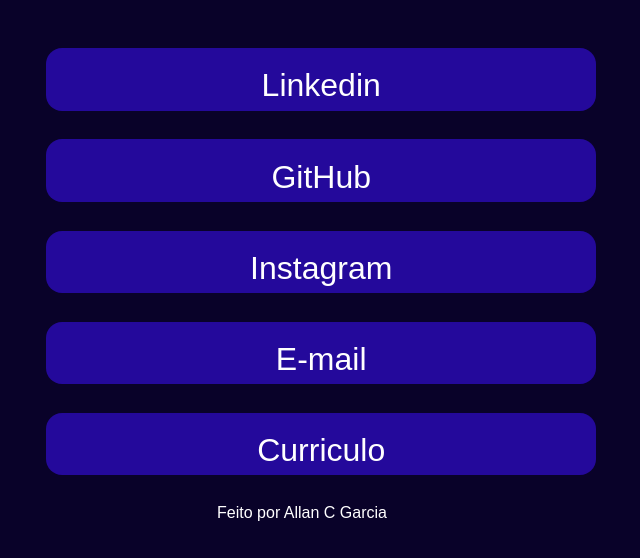
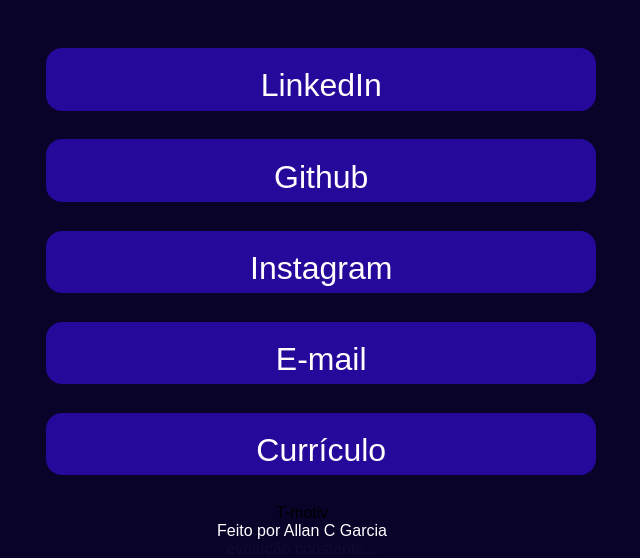
Before and after one commit to ICELUCKBR/my-links, a plain HTML site: page index.html in a window 1280 px wide. Shown: the part 702-1260 px from the top of the page, without its empty margins (338-978 px from the left). Before the commit the page ends 1224 px from the top, so only its background shows below. Drawn offline with Linux system fonts and the light colour scheme.

Commit message:
Repair in margins the img
Refactoring margins and add new text in footer

```diff
--- a/index.html
+++ b/index.html
@@ -1,27 +1,33 @@
 <!DOCTYPE html>
 <html lang="en">
+
 <head>
     <meta charset="UTF-8">
     <meta http-equiv="X-UA-Compatible" content="IE=edge">
     <meta name="viewport" content="width=device-width, initial-scale=1.0">
     <title>My Links by Allan Garcia</title>
-   <link rel="stylesheet" href="style.css">
+    <link rel="stylesheet" href="style.css">
 </head>
+
 <body>
     <div class="container">
         <img src="./images/Avatar.png" alt="Foto de perfil de Allan ">
         <h1>Allan Cardoso Garcia</h1>
         <p>Desenvolvedor Frontend</p>
 
-            <ul>
-                <li><a href="https://www.linkedin.com/in/allancgarcia/" target="_blank">Linkedin</a></li>
-                <li><a href="https://github.com/ICELUCKBR" target="_blank">GitHub</a></li>
-                <li><a href="https://www.instagram.com/iceluckbr/" target="_blank">Instagram</a></li>
-                <li><a href="mailto:allancgarcia@outlook.com" target="_blank" >E-mail</a></li>
-                <li><a href="./public/Curriculo.pdf" target="_blank" >Curriculo</a></li>
-            </ul>
+        <ul>
+            <li><a href="https://www.linkedin.com/in/allancgarcia/" target="_blank">LinkedIn</a></li>
+            <li><a href="https://github.com/ICELUCKBR" target="_blank">Github</a></li>
+            <li><a href="https://www.instagram.com/iceluckbr/" target="_blank">Instagram</a></li>
+            <li><a href="mailto:allancgarcia@outlook.com" target="_blank">E-mail</a></li>
+            <li><a href="./public/Curriculo.pdf" target="_blank">Currículo</a></li>
+        </ul>
 
-            <footer><p>Feito por Allan C Garcia</p></footer>
-        </div>
+        <footer>T-motiv
+            <p>Feito por Allan C Garcia</p>
+            <p class="T-motiv">evolução constante...</p>
+        </footer>
+    </div>
 </body>
+
 </html
--- a/style.css
+++ b/style.css
@@ -6,6 +6,7 @@
 
 body{
     font-family: sans-serif;
+
 }
 
 img{
@@ -47,6 +48,7 @@
 
 .container{
     width: 32rem;
+    height: 32rem;
     text-align: center;
     margin: 4.1rem auto auto auto;
 }
@@ -55,3 +57,7 @@
     background-color: #100442;
     transition: ease-in 200ms;
 }
+
+.T-motiv{
+    color: #7f799713;
+}
```
